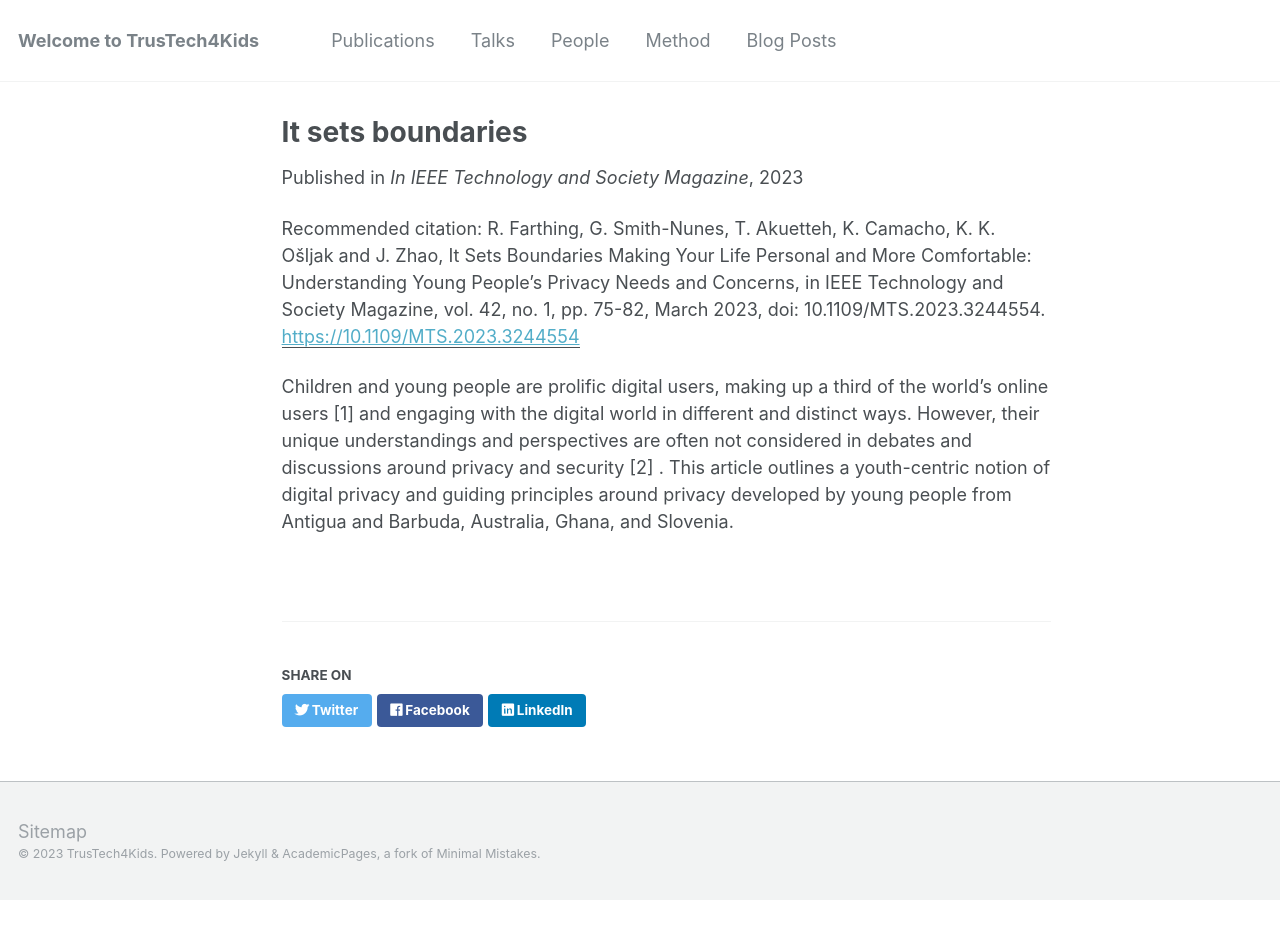
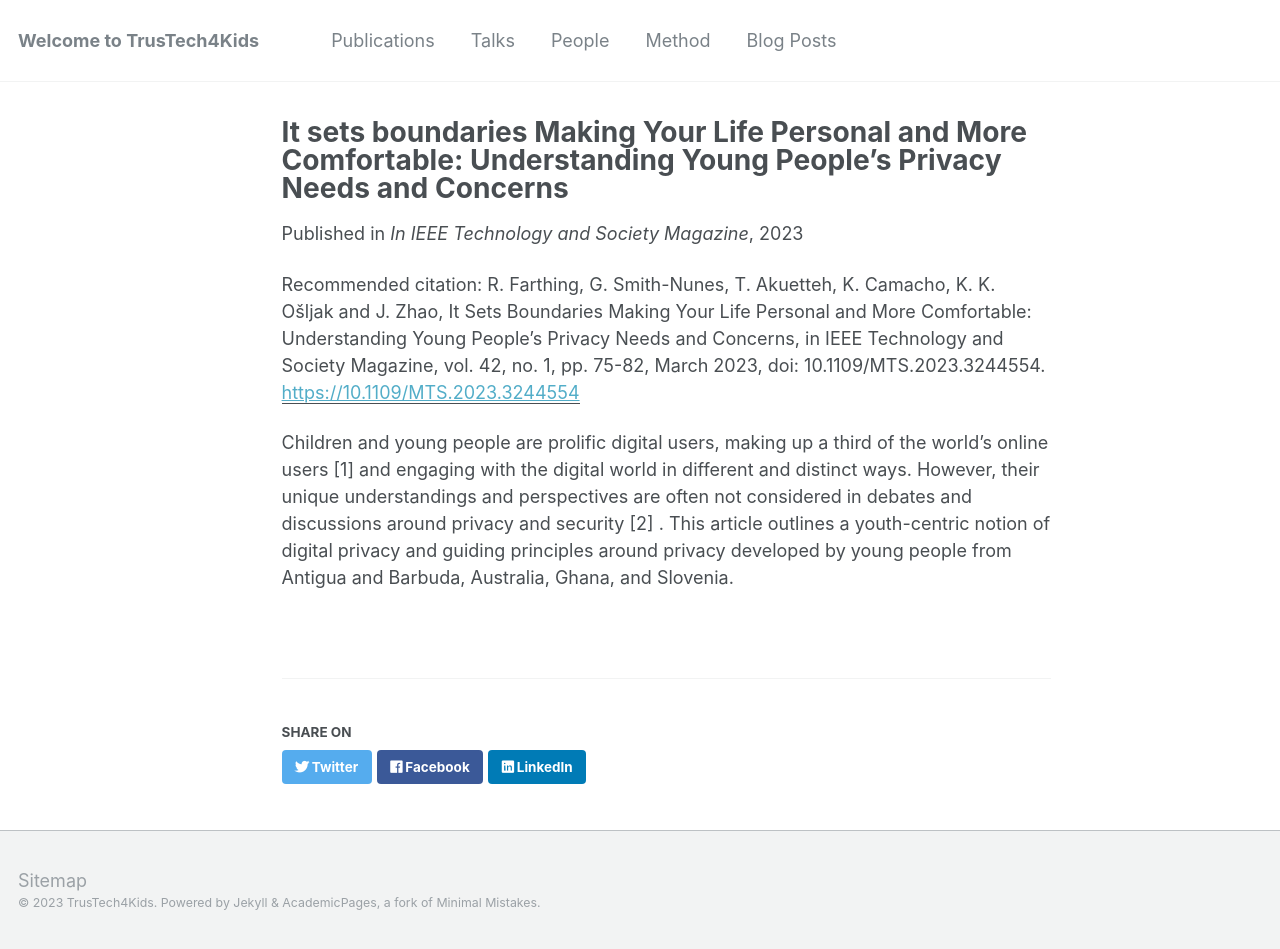
Before and after one commit to trustech4kids/trustech4kids.github.io, a Jekyll site: the page built from _publications/2023-03-01-paper-ieee.md, in a window 1280 px wide. Built offline with Jekyll 4.4.1, drawn with Linux system fonts in a browser that asks for light colours; before the commit the page ends 900 px from its top, so only the background shows below that.

Commit message:
Update 2023-03-01-paper-ieee.md

```diff
--- a/_publications/2023-03-01-paper-ieee.md
+++ b/_publications/2023-03-01-paper-ieee.md
@@ -1,5 +1,5 @@
 ---
-title: 'It sets boundaries'
+title: 'It sets boundaries Making Your Life Personal and More Comfortable: Understanding Young People’s Privacy Needs and Concerns'
 collection: publications
 permalink: /publication/2023-03-01-paper-ieee
 excerpt: 'Children and young people are prolific digital users, making up a third of the world’s online users [1] and engaging with the digital world in different and distinct ways. However, their unique understandings and perspectives are often not considered in debates and discussions around privacy and security [2] . This article outlines a youth-centric notion of digital privacy and guiding principles around privacy developed by young people from Antigua and Barbuda, Australia, Ghana, and Slovenia.'
```
